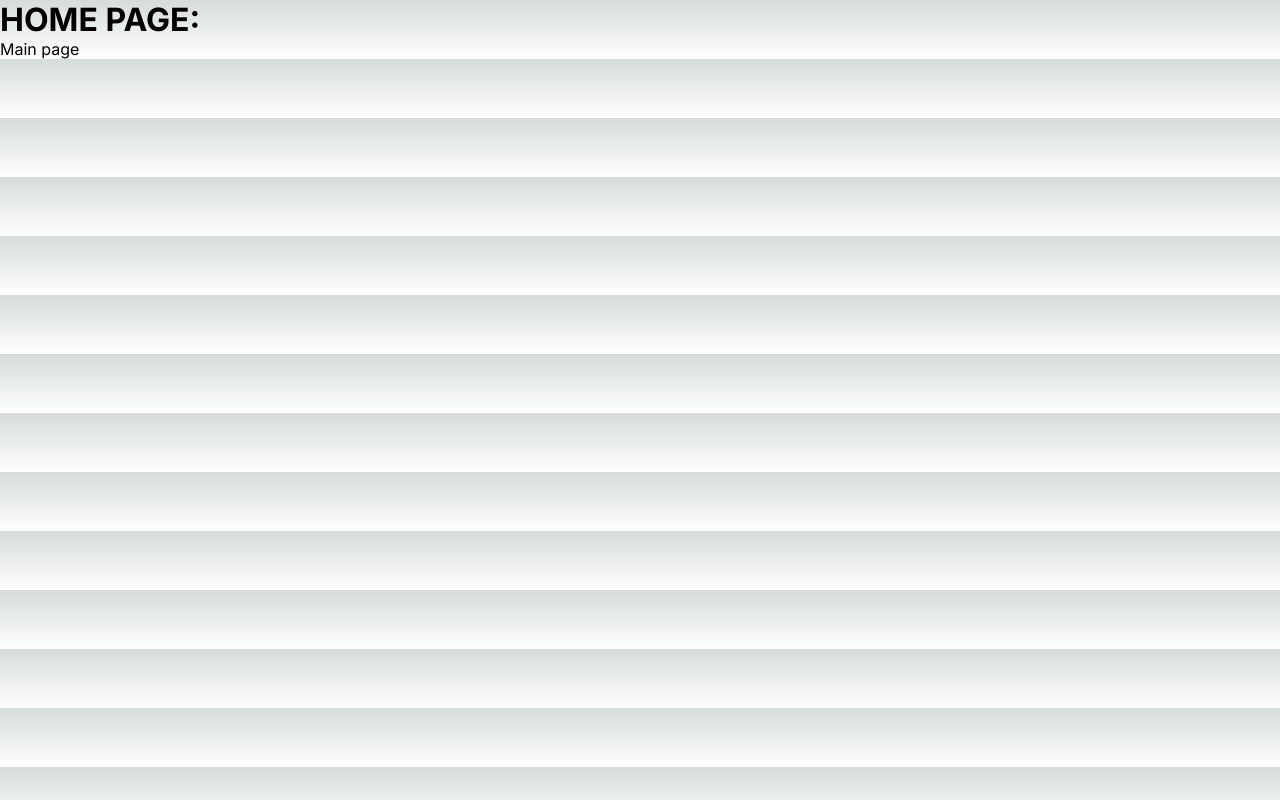
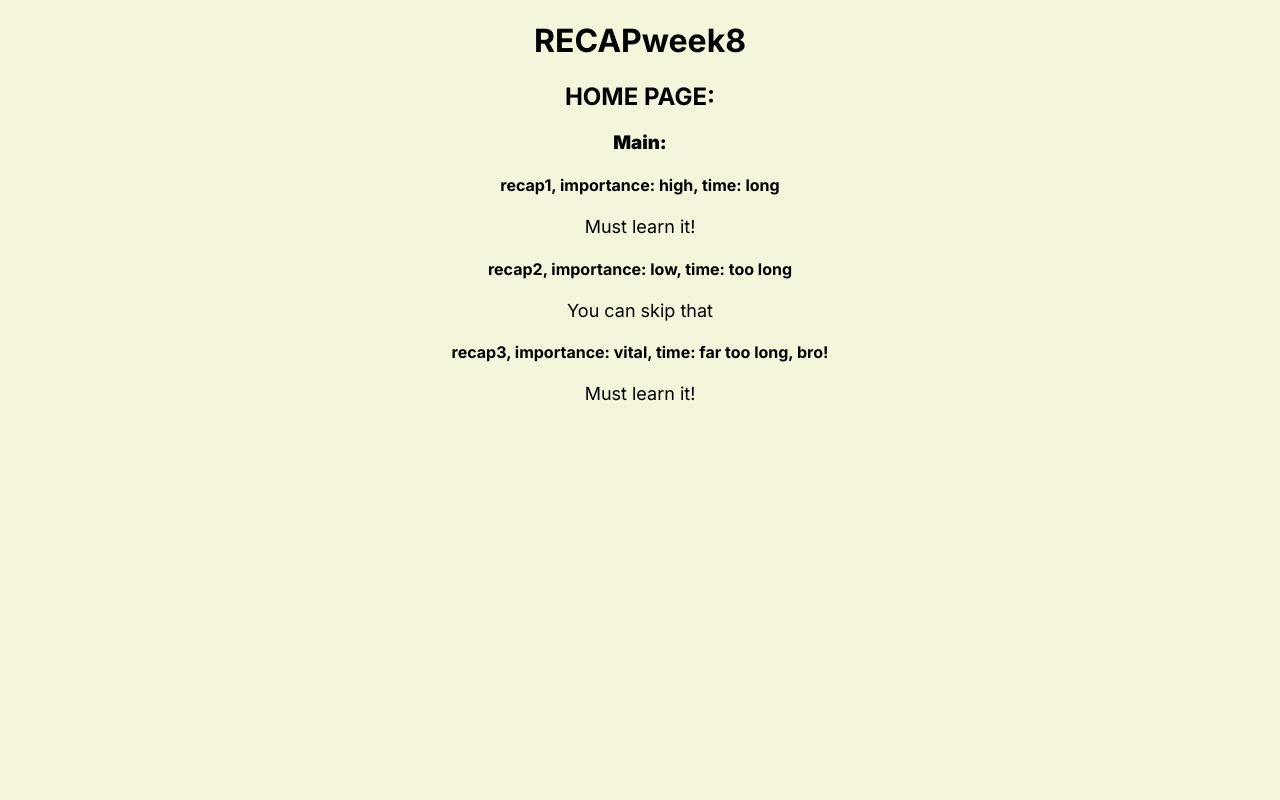
Before and after one commit to artur3087/Training-8-recap, a Next.js app: page / in a window 1280 px wide. Built offline with nearby package versions, Linux system fonts and the light colour scheme.

Commit message:
second commit

```diff
--- a/src/app/globals.css
+++ b/src/app/globals.css
@@ -1,107 +1,23 @@
-:root {
-  --max-width: 1100px;
-  --border-radius: 12px;
-  --font-mono: ui-monospace, Menlo, Monaco, "Cascadia Mono", "Segoe UI Mono",
-    "Roboto Mono", "Oxygen Mono", "Ubuntu Monospace", "Source Code Pro",
-    "Fira Mono", "Droid Sans Mono", "Courier New", monospace;
-
-  --foreground-rgb: 0, 0, 0;
-  --background-start-rgb: 214, 219, 220;
-  --background-end-rgb: 255, 255, 255;
-
-  --primary-glow: conic-gradient(
-    from 180deg at 50% 50%,
-    #16abff33 0deg,
-    #0885ff33 55deg,
-    #54d6ff33 120deg,
-    #0071ff33 160deg,
-    transparent 360deg
-  );
-  --secondary-glow: radial-gradient(
-    rgba(255, 255, 255, 1),
-    rgba(255, 255, 255, 0)
-  );
-
-  --tile-start-rgb: 239, 245, 249;
-  --tile-end-rgb: 228, 232, 233;
-  --tile-border: conic-gradient(
-    #00000080,
-    #00000040,
-    #00000030,
-    #00000020,
-    #00000010,
-    #00000010,
-    #00000080
-  );
-
-  --callout-rgb: 238, 240, 241;
-  --callout-border-rgb: 172, 175, 176;
-  --card-rgb: 180, 185, 188;
-  --card-border-rgb: 131, 134, 135;
+body {
+  background-color:beige;
+  color: black;
 }
 
-@media (prefers-color-scheme: dark) {
-  :root {
-    --foreground-rgb: 255, 255, 255;
-    --background-start-rgb: 0, 0, 0;
-    --background-end-rgb: 0, 0, 0;
 
-    --primary-glow: radial-gradient(rgba(1, 65, 255, 0.4), rgba(1, 65, 255, 0));
-    --secondary-glow: linear-gradient(
-      to bottom right,
-      rgba(1, 65, 255, 0),
-      rgba(1, 65, 255, 0),
-      rgba(1, 65, 255, 0.3)
-    );
-
-    --tile-start-rgb: 2, 13, 46;
-    --tile-end-rgb: 2, 5, 19;
-    --tile-border: conic-gradient(
-      #ffffff80,
-      #ffffff40,
-      #ffffff30,
-      #ffffff20,
-      #ffffff10,
-      #ffffff10,
-      #ffffff80
-    );
-
-    --callout-rgb: 20, 20, 20;
-    --callout-border-rgb: 108, 108, 108;
-    --card-rgb: 100, 100, 100;
-    --card-border-rgb: 200, 200, 200;
-  }
+h1, h2, h4 {
+  display: flex;
+  justify-content: center;
 }
 
-* {
-  box-sizing: border-box;
-  padding: 0;
-  margin: 0;
+h3 {
+  display: flex;
+  justify-content: center;
+  font-weight: 900;
 }
 
-html,
-body {
-  max-width: 100vw;
-  overflow-x: hidden;
+p {
+  display: flex;
+  justify-content: center;
+  font-size: large;
+
 }
-
-body {
-  color: rgb(var(--foreground-rgb));
-  background: linear-gradient(
-      to bottom,
-      transparent,
-      rgb(var(--background-end-rgb))
-    )
-    rgb(var(--background-start-rgb));
-}
-
-a {
-  color: inherit;
-  text-decoration: none;
-}
-
-@media (prefers-color-scheme: dark) {
-  html {
-    color-scheme: dark;
-  }
-}
--- a/src/app/layout.js
+++ b/src/app/layout.js
@@ -4,14 +4,18 @@ import "./globals.css";
 const inter = Inter({ subsets: ["latin"] });
 
 export const metadata = {
-  title: "Create Next App",
-  description: "Generated by create next app",
+  title: "RECAPweek8",
+  description: "RECAPING things is vital!",
 };
 
 export default function RootLayout({ children }) {
   return (
     <html lang="en">
-      <body className={inter.className}>{children}</body>
+      <body className={inter.className}>
+
+        <h1>RECAPweek8</h1>
+
+        {children}</body>
     </html>
   );
 }
--- a/src/app/page.js
+++ b/src/app/page.js
@@ -1,12 +1,30 @@
 export default function Home () { // START of default function Home () //
+
+
+  // Below I show a way of making array which will HARDCODE list of whatever I need - it will be a list of recaps //
+
+  const recaps = [   // START of array recaps //
+    { name: "recap1", importance: "importance: high", time: "time: long", vital: true},
+    { name: "recap2", importance: "importance: low", time: "time: too long", vital: false},
+    {name: "recap3", importance: "importance: vital", time: "time: far too long, bro!", vital: true},
+  ]; // END of array recaps //
+
 
 
 return ( // START for returning inside Home () //
 
 
   <div>
-    <h1>HOME PAGE:</h1>
-    <p>Main page</p>
+    <h2>HOME PAGE:</h2>
+    <h3>Main:</h3>
+    {recaps.map((recap) => {
+      return <div className="array" key={recap.name}>
+        <h4>{recap.name}, {recap.importance}, {recap.time}</h4>
+        <p>{recap.vital ? "Must learn it!" : "You can skip that"}</p>  {/* Here I used tenary operator which will show us which recap is must to learn in condition saying that value of vital is true */}
+
+      </div>
+    })}
+
   </div>
 
 
```
